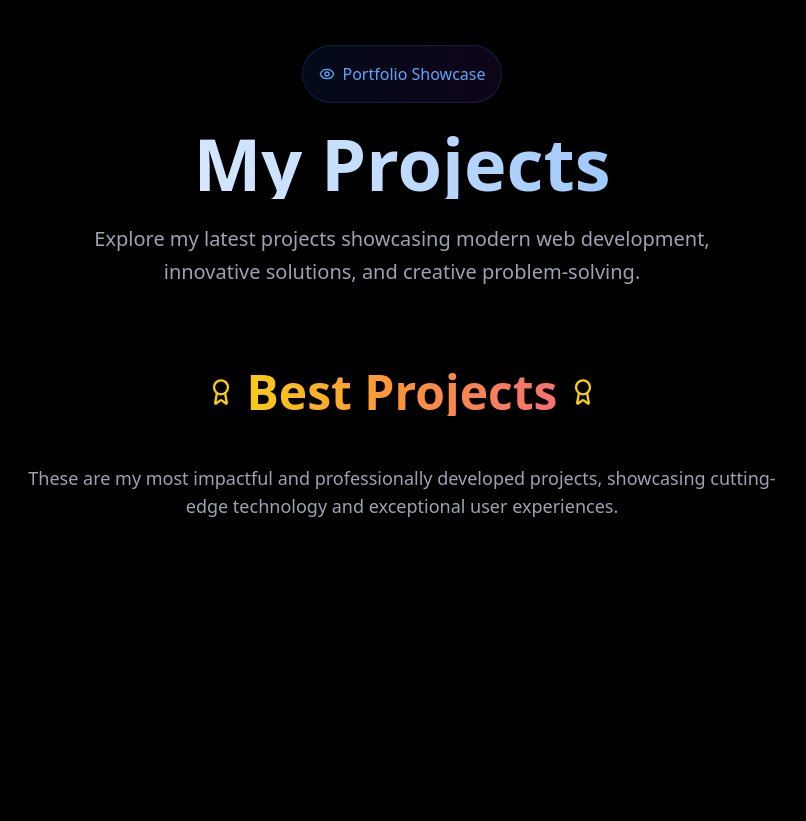
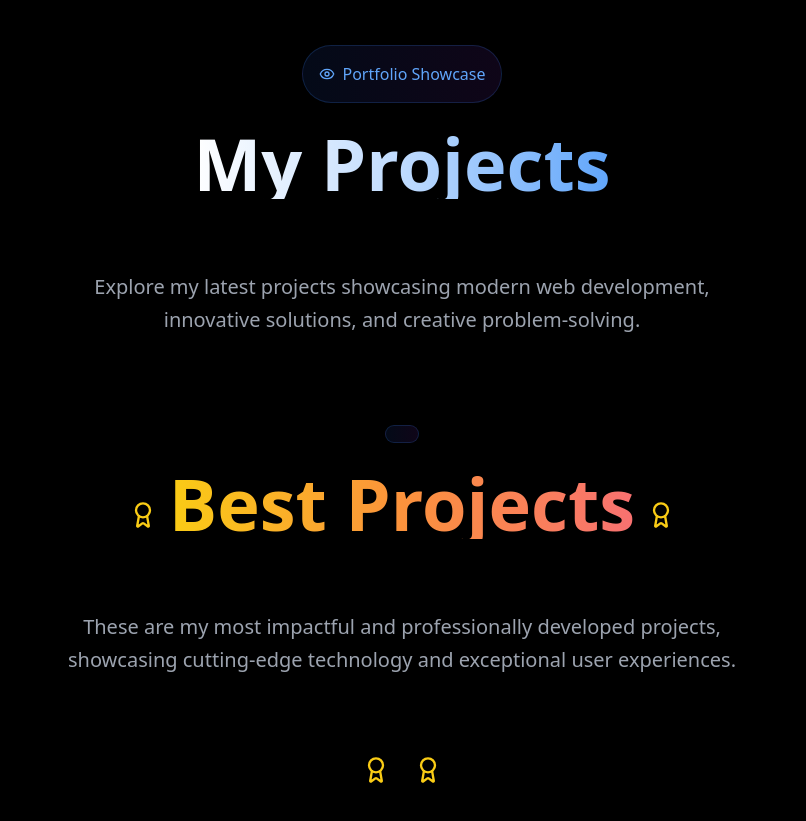
Before and after one commit to ittarek/myProtFolio, a React (Vite) app: page / in a window 1280 px wide. Shown: the part 3240-4061 px from the top of the page, without its empty margins (238-1044 px from the left). Built offline with nearby package versions, Linux system fonts and the light colour scheme.

Commit message:
add icons

```diff
--- a/src/Components/Shared/SectionHeader.jsx
+++ b/src/Components/Shared/SectionHeader.jsx
@@ -1,21 +1,26 @@
-import { Eye } from 'lucide-react';
-import React from 'react'
+import { Award, Eye } from 'lucide-react';
+import React from 'react';
 
-export const SectionHeader = ({header, subTitle, shortTitle}) => {
+export const SectionHeader = ({ header, subTitle, shortTitle, section }) => {
   return (
     <div className="text-center mb-20">
       <div className="inline-flex items-center gap-2 px-4 py-2 bg-gradient-to-r from-blue-600/10 to-purple-600/10 rounded-full border border-blue-500/20 mb-6">
-        <Eye size={16} className="text-blue-400" />
-        <span className="text-blue-400 font-medium">{shortTitle }</span>
+        {section == 'myProjects' &&  <Eye size={16} className="text-blue-400" />}
+        <span className="text-blue-400 font-medium">{shortTitle}</span>
+      </div>
+      <div className="flex items-center justify-center gap-3 mb-12">
+        {' '}
+        {section == 'bestProjects' && <Award size={28} className="text-yellow-400" />}
+        <h1
+          className={`text-5xl lg:text-7xl font-bold bg-gradient-to-r from-white via-blue-200 to-blue-400 bg-clip-text text-transparent mb-6   ${section == 'bestProjects' ? 'text-4xl lg:text-5xl font-bold bg-gradient-to-r from-yellow-400 via-orange-400 to-red-400 bg-clip-text text-transparent' : ''} `}>
+          {header}
+        </h1>
+        {section == 'bestProjects' && <Award size={28} className="text-yellow-400" />}
       </div>
 
-      <h1 className="text-5xl lg:text-7xl font-bold bg-gradient-to-r from-white via-blue-200 to-blue-400 bg-clip-text text-transparent mb-6">
-        {header}
-      </h1>
-
       <p className="text-xl text-gray-400 max-w-2xl mx-auto leading-relaxed">
-       {subTitle}
+        {subTitle}
       </p>
     </div>
   );
-}
+};
--- a/src/Pages/Portfolio/Portfolio.jsx
+++ b/src/Pages/Portfolio/Portfolio.jsx
@@ -272,25 +272,27 @@ const ModernPortfolio = () => {
         {/* Header Section */}
 
         <SectionHeader
-          header="          My Projects"
-          subTitle="    Explore my latest projects showcasing modern web development, innovative
+          section="myProjects"
+          header=" My Projects"
+          subTitle="Explore my latest projects showcasing modern web development, innovative
             solutions, and creative problem-solving."
           shortTitle="Portfolio Showcase "
         />
         {/* Best Projects Section */}
+        <SectionHeader
+          section="bestProjects"
+          header="Best Projects"
+          subTitle=" These are my most impactful and professionally developed projects, showcasing
+            cutting-edge technology and exceptional user experiences."
+        />
         <div className="best_projects_section mb-24">
           <div className="flex items-center justify-center gap-3 mb-12">
             <Award size={28} className="text-yellow-400" />
-            <h2 className="text-4xl lg:text-5xl font-bold bg-gradient-to-r from-yellow-400 via-orange-400 to-red-400 bg-clip-text text-transparent">
-              Best Projects
-            </h2>
+            <h2 className="text-4xl lg:text-5xl font-bold bg-gradient-to-r from-yellow-400 via-orange-400 to-red-400 bg-clip-text text-transparent"></h2>
             <Award size={28} className="text-yellow-400" />
           </div>
 
-          <p className="text-center text-gray-400 text-lg mb-12 max-w-3xl mx-auto">
-            These are my most impactful and professionally developed projects, showcasing
-            cutting-edge technology and exceptional user experiences.
-          </p>
+          <p className="text-center text-gray-400 text-lg mb-12 max-w-3xl mx-auto"></p>
 
           <div className="grid grid-cols-1 lg:grid-cols-2 gap-8 max-w-7xl mx-auto">
             {bestProjects.map(project => (
```
